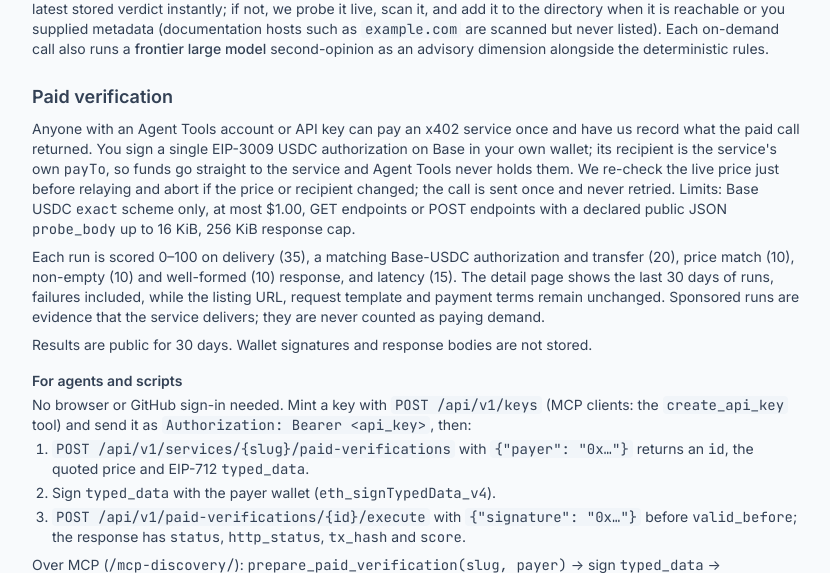
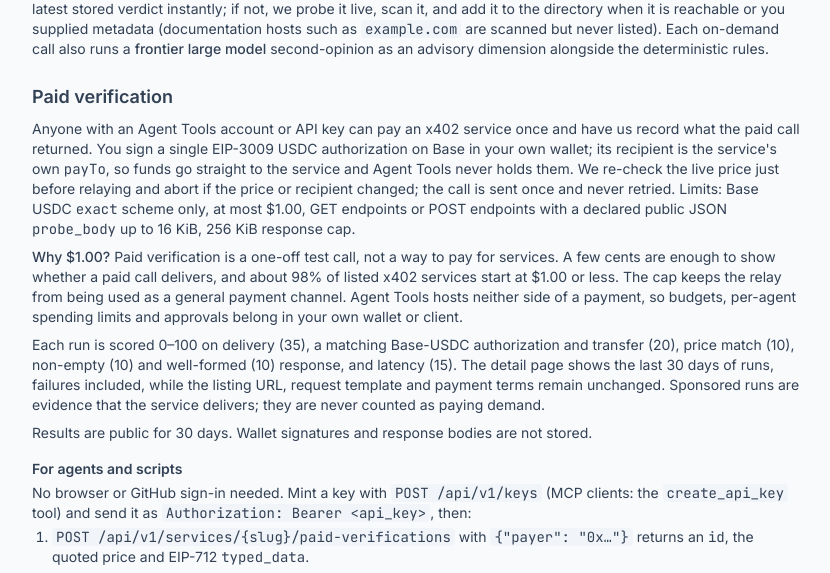
Before and after one commit to AgentTools-Cloud/AgentToolsCollection, a FastAPI app: page /about in a window 1280 px wide. Shown: the part 1152-1725 px from the top of the page, without its empty margins (52-882 px from the left). Run offline with FastAPI, Linux system fonts and the light colour scheme; parts of the project's set-up code (start-up, migrations or seed data) failed here and were passed over; some libraries are stand-ins or nearby versions.

Commit message:
docs: explain the $1 paid-verification cap; spend control belongs to the payer
About gains a 'Why $1.00?' note: one-off test call, a few cents prove
delivery, ~98% of listed x402 services start at <= $1, and the cap keeps
the relay from being a general payment channel. Terms section 3 states we
host neither payer nor payee, so limits/approvals live in the user's
wallet or client.

```diff
--- a/directory/templates/about.html
+++ b/directory/templates/about.html
@@ -52,6 +52,10 @@
     We re-check the live price just before relaying and abort if the price or recipient changed; the call is sent
     once and never retried. Limits: Base USDC <span class="mono">exact</span> scheme only, at most $1.00, GET endpoints
     or POST endpoints with a declared public JSON <span class="mono">probe_body</span> up to 16 KiB, 256 KiB response cap.</p>
+    <p class="text-sm mt-2" id="why-one-dollar"><span class="font-medium">Why $1.00?</span> Paid verification is a one-off test call, not a way to pay for services.
+    A few cents are enough to show whether a paid call delivers, and about 98% of listed x402 services start at $1.00 or less.
+    The cap keeps the relay from being used as a general payment channel. Agent Tools hosts neither side of a payment,
+    so budgets, per-agent spending limits and approvals belong in your own wallet or client.</p>
     <p class="text-sm mt-2">Each run is scored 0–100 on delivery (35), a matching Base-USDC authorization and transfer (20), price match (10),
     non-empty (10) and well-formed (10) response, and latency (15). The detail page shows the last 30 days of runs,
     failures included, while the listing URL, request template and payment terms remain unchanged. Sponsored runs are evidence that the service delivers; they are never counted as paying demand.</p>
--- a/directory/templates/terms.html
+++ b/directory/templates/terms.html
@@ -4,7 +4,7 @@
 {% block content %}
 <section class="max-w-3xl mb-8">
   <h1 class="text-3xl md:text-4xl font-extrabold tracking-tight">Terms of Service</h1>
-  <p class="text-slate-500 mt-2 text-sm">Last updated: 13 November 2026</p>
+  <p class="text-slate-500 mt-2 text-sm">Last updated: 14 November 2026</p>
 </section>
 
 <div class="max-w-3xl space-y-6 text-sm text-slate-600 leading-relaxed">
@@ -20,7 +20,7 @@
 
   <div>
     <h2 class="text-lg font-semibold text-slate-800 mb-2">3. Third-party services</h2>
-    <p>Services listed in the directory are operated by independent third parties under their own terms. Any payment, data exchange, or interaction happens directly between you and that third party. We are not a party to those transactions and are not liable for them. Inclusion in the directory is not an endorsement.</p>
+    <p>Services listed in the directory are operated by independent third parties under their own terms. Any payment, data exchange, or interaction happens directly between you and that third party. We are not a party to those transactions and are not liable for them. We host neither the payer nor the payee side, so spending limits, budgets and approvals are set in your own wallet or client, not by us. The optional <a class="text-blue-600 hover:underline" href="/about#paid-verification">paid verification</a> is a one-off test call capped at $1.00, not a payment service. Inclusion in the directory is not an endorsement.</p>
   </div>
 
   <div>
```
Also changed, not shown: tests/test_paid_verify_limit_docs.py (added, +32 -0 lines).
